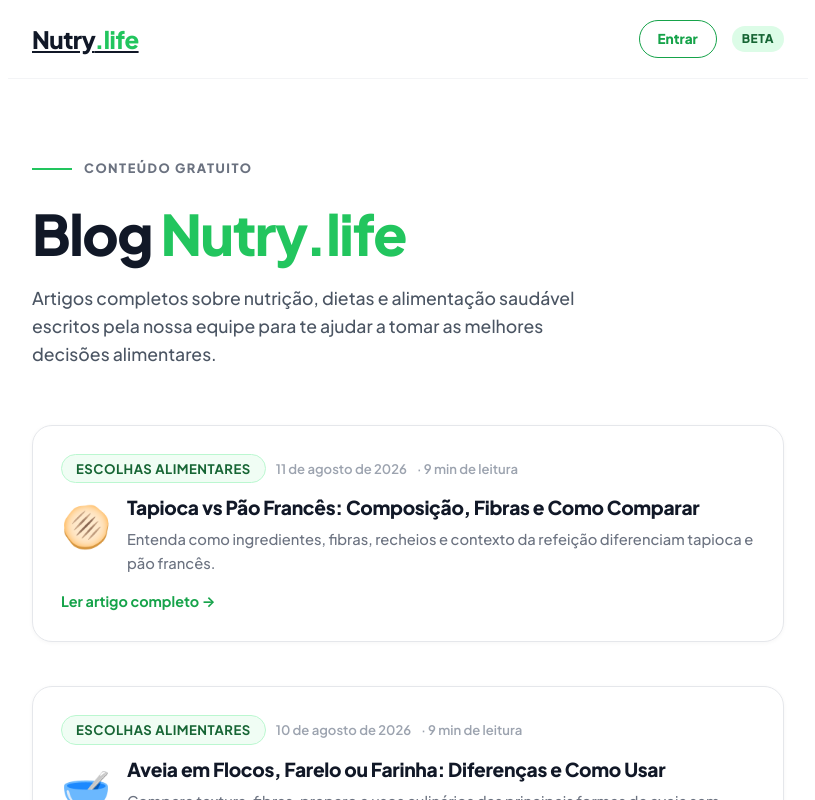
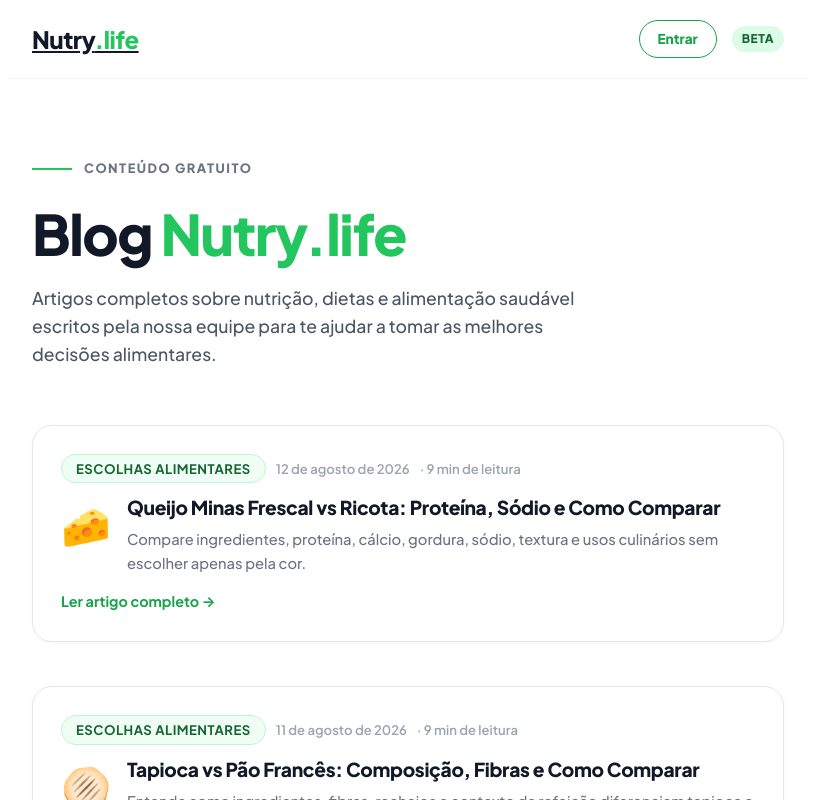
Before and after one commit to elevanceseguros/Nutri, a Next.js app: page /blog in a window 1280 px wide. Shown: the top 800 px of the page, without its empty margins (232-1047 px from the left). Built offline with nearby package versions, Linux system fonts and the light colour scheme.

Commit message:
Adiciona artigo de 12 de agosto ao índice

```diff
--- a/src/app/blog/page.tsx
+++ b/src/app/blog/page.tsx
@@ -14,6 +14,15 @@ export const metadata: Metadata = {
 };
 
 const posts = [
+  {
+    slug: "queijo-minas-frescal-vs-ricota-como-comparar",
+    titulo: "Queijo Minas Frescal vs Ricota: Proteína, Sódio e Como Comparar",
+    descricao: "Compare ingredientes, proteína, cálcio, gordura, sódio, textura e usos culinários sem escolher apenas pela cor.",
+    data: "12 de agosto de 2026",
+    tempo: "9 min de leitura",
+    tag: "Escolhas Alimentares",
+    emoji: "🧀",
+  },
   {
     slug: "tapioca-vs-pao-frances-como-comparar",
     titulo: "Tapioca vs Pão Francês: Composição, Fibras e Como Comparar",
```
